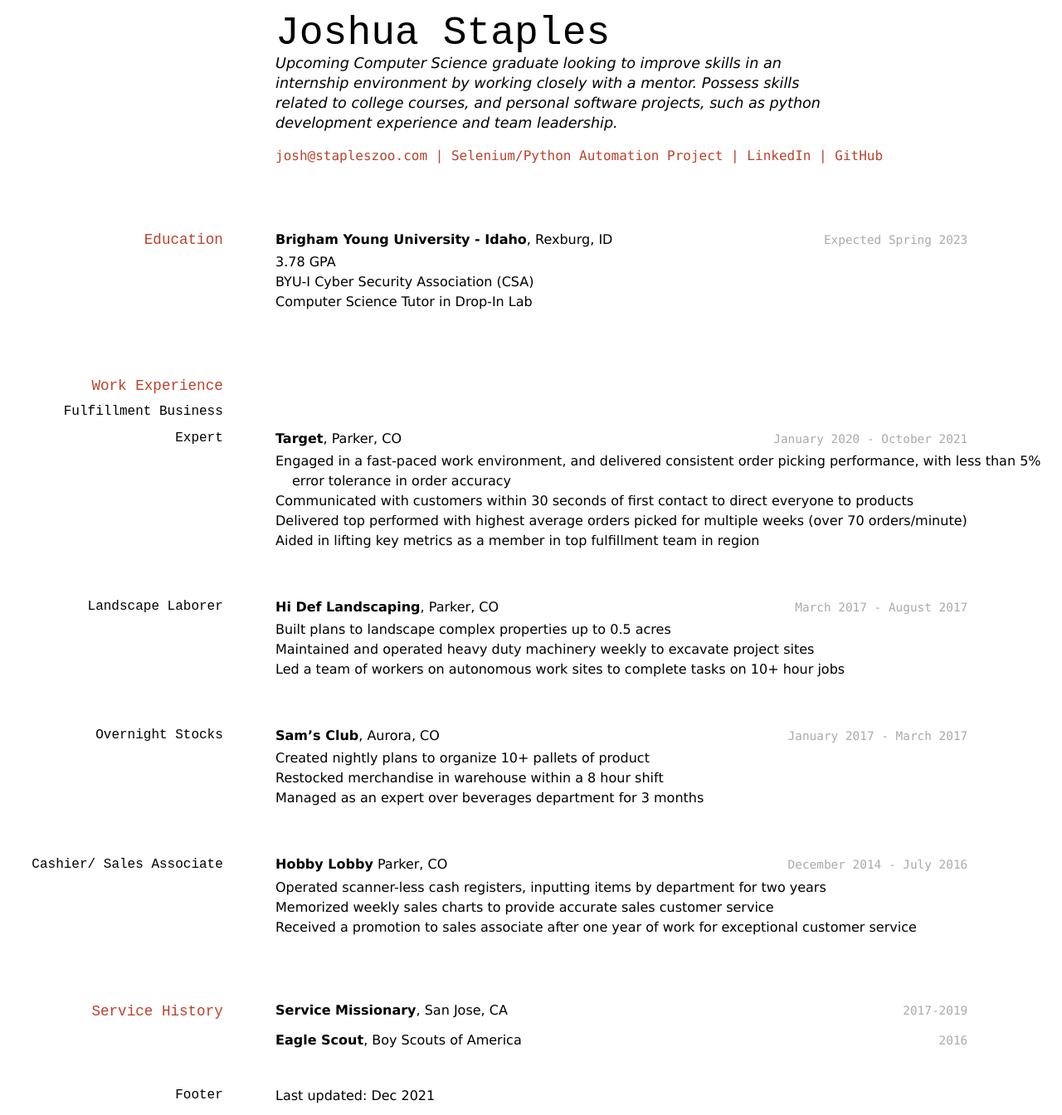
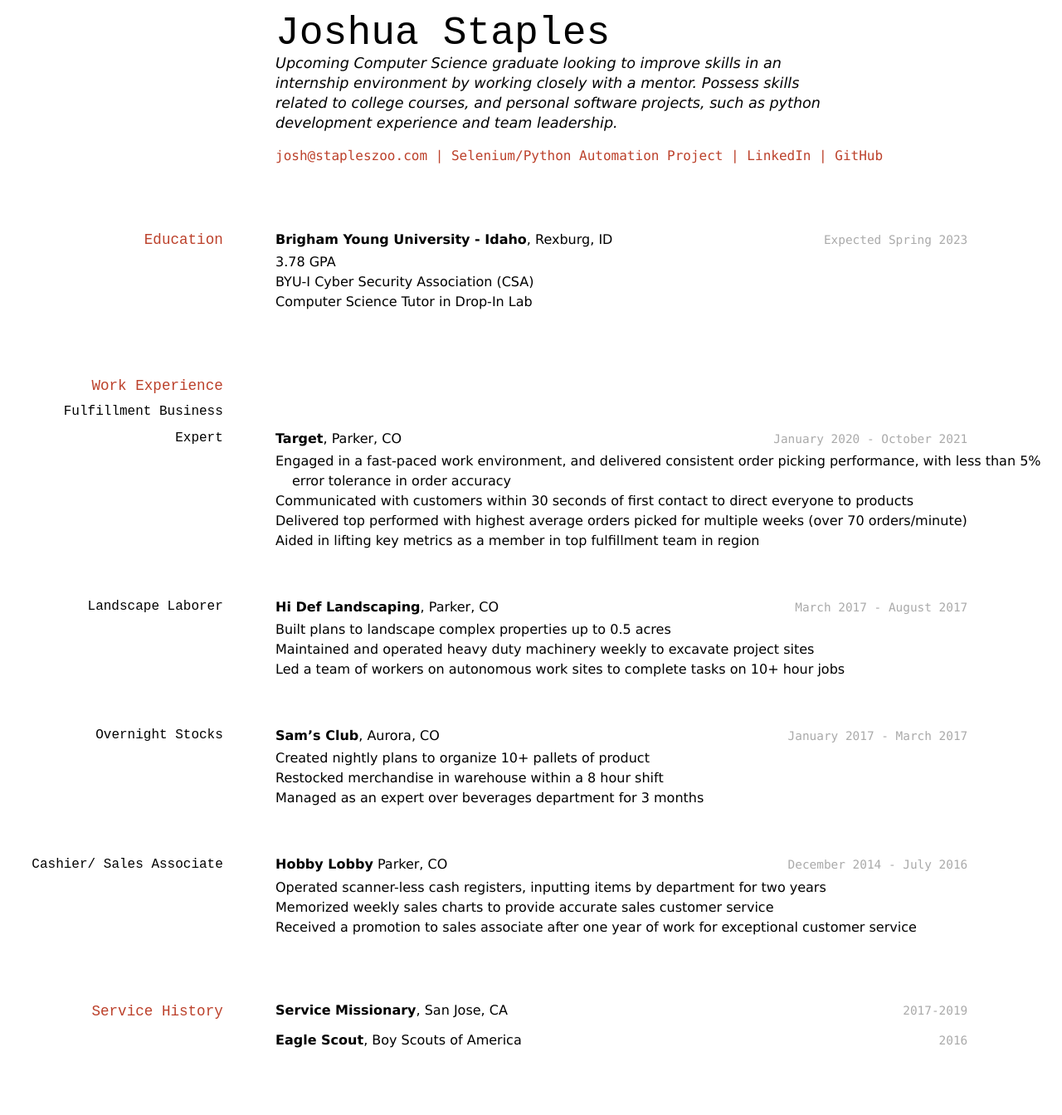
Before and after one commit to byuids-resumes/Joshua-Staples-Resume, a Jekyll site: the page built from docs/index.md, in a window 1280 px wide. Shown: the whole page at 83% size. Built offline with Jekyll 4.4.1, drawn with Linux system fonts in a browser that asks for light colours; after the commit the page ends 1277 px from its top, so only the background shows below that.

Commit message:
removed footer

```diff
--- a/docs/index.md
+++ b/docs/index.md
@@ -67,6 +67,3 @@ __Service Missionary__, San Jose, CA
 
 `2016`
 __Eagle Scout__, Boy Scouts of America
-### Footer
-
-Last updated: Dec 2021
```
